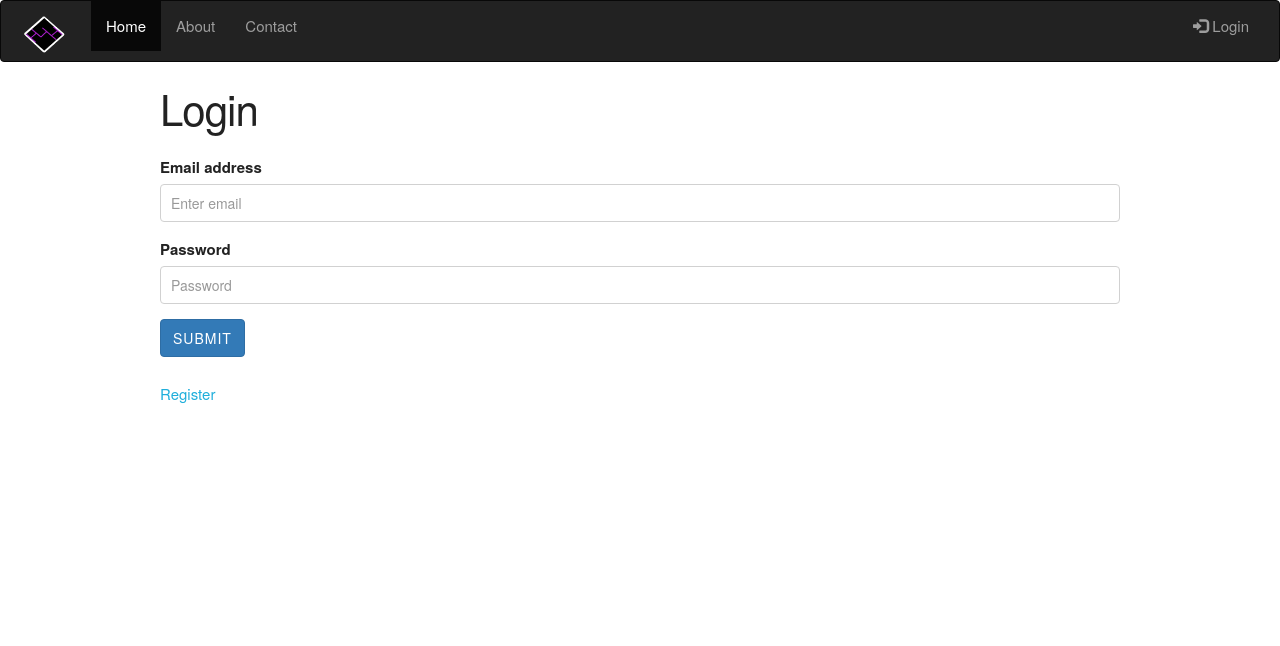
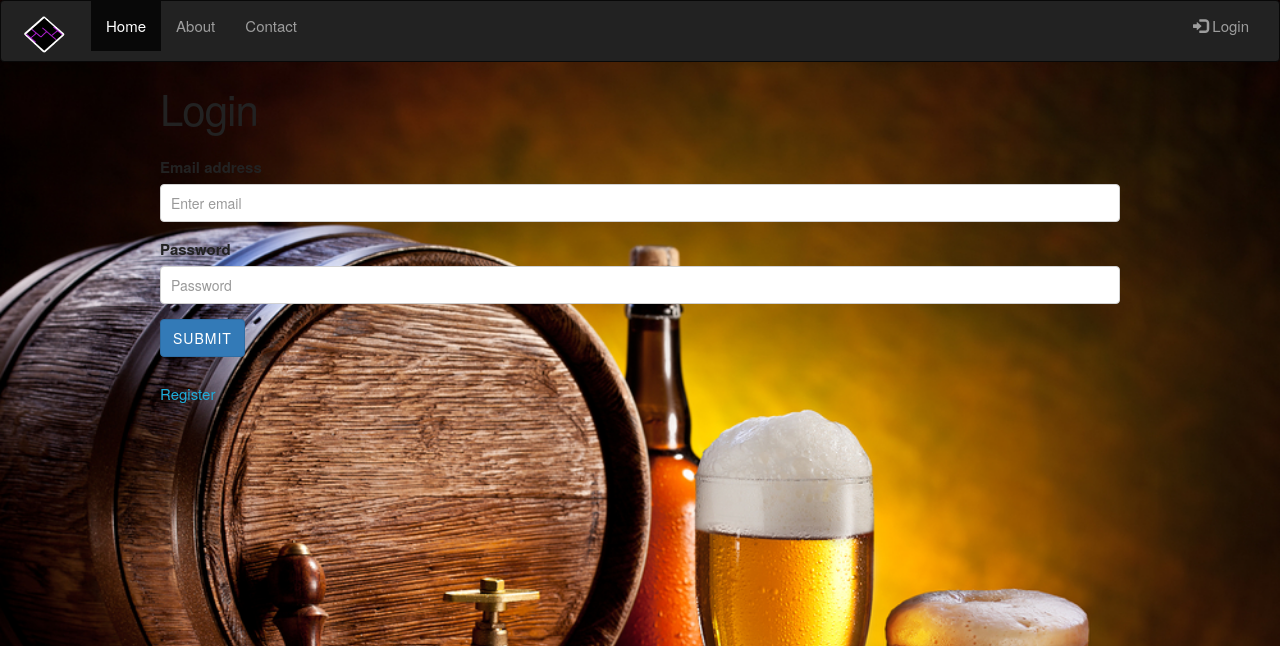
Before and after one commit to mrahman013/Hope4Hops-web-applcation, a Flask app: page /login in a window 1280 px wide. Shown: the top 646 px of the page. Run offline with Flask 2, Linux system fonts and the light colour scheme; some libraries are stand-ins or nearby versions.

Commit message:
fixed backgroung image not able to rendering

```diff
--- a/hopsapp/static/css/login.css
+++ b/hopsapp/static/css/login.css
@@ -0,0 +1,15 @@
+/*body{
+	background: url({% static 'images/beer_for_login_page.jpg' %}) no-repeat center center fixed;
+	-webkit-background-size: cover;
+    -moz-background-size: cover;
+    -o-background-size: cover;
+    background-size: cover;
+}*/
+
+	body{
+		background: url({{ url_for('static', filename='images/beer_for_login_page.jpg') }}) no-repeat center center fixed;
+		-webkit-background-size: cover;
+	    -moz-background-size: cover;
+	    -o-background-size: cover;
+	    background-size: cover;
+	}
--- a/hopsapp/templates/login.html
+++ b/hopsapp/templates/login.html
@@ -4,7 +4,18 @@
 
 {% block body %}
 <head>
-  <link rel="stylesheet" type="text/css" href="{{ url_for('static', filename='') }}">
+  <link rel="stylesheet" type="text/css" href="{{ url_for('static', filename='css/login.css') }}">
+
+  <style type="text/css">
+	body{
+		background: url({{ url_for('static', filename='images/beer_for_login_page.jpg') }}) no-repeat center center fixed;
+		-webkit-background-size: cover;
+	    -moz-background-size: cover;
+	    -o-background-size: cover;
+	    background-size: cover;
+	}
+  </style>
+
 </head>
 
 <div class="container">
```
